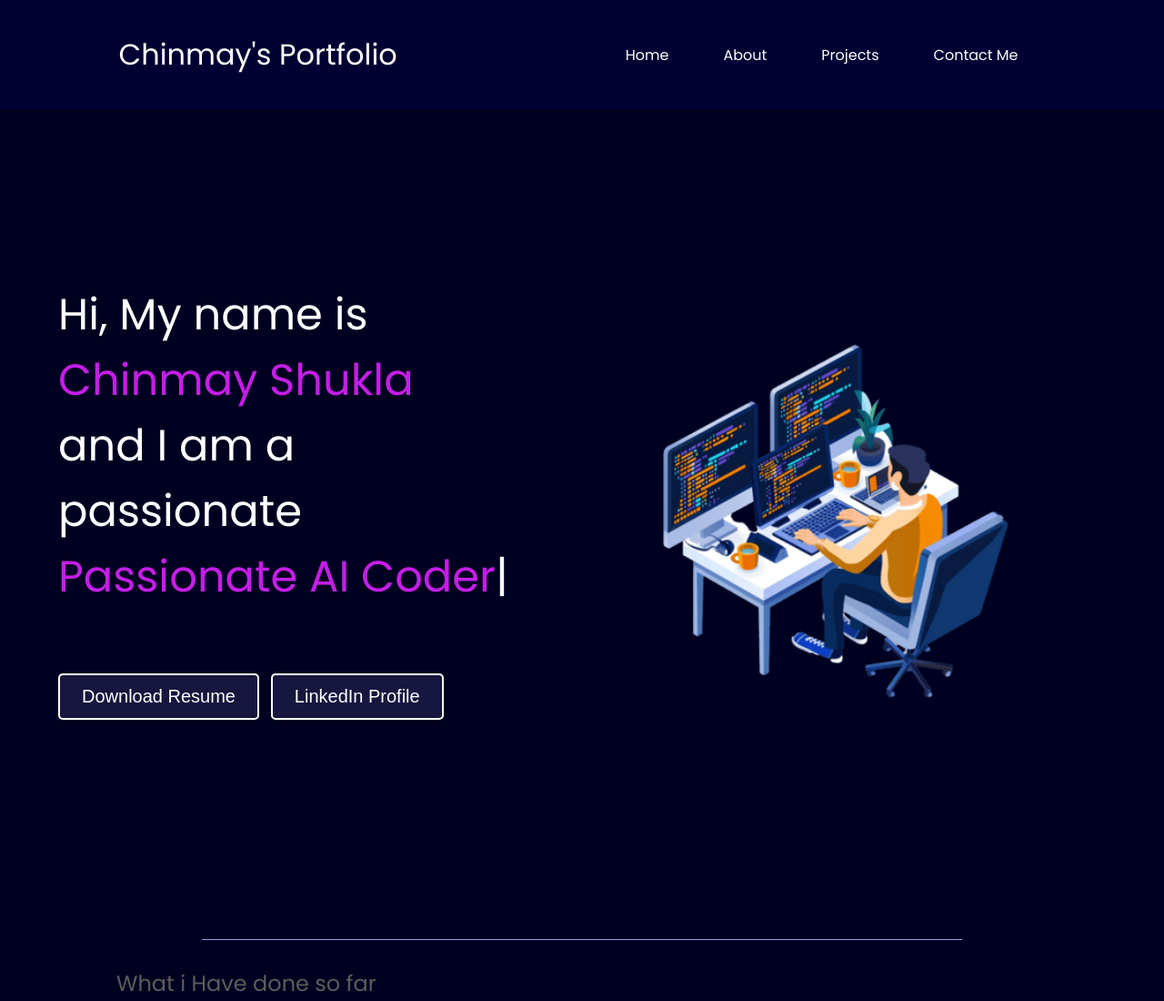
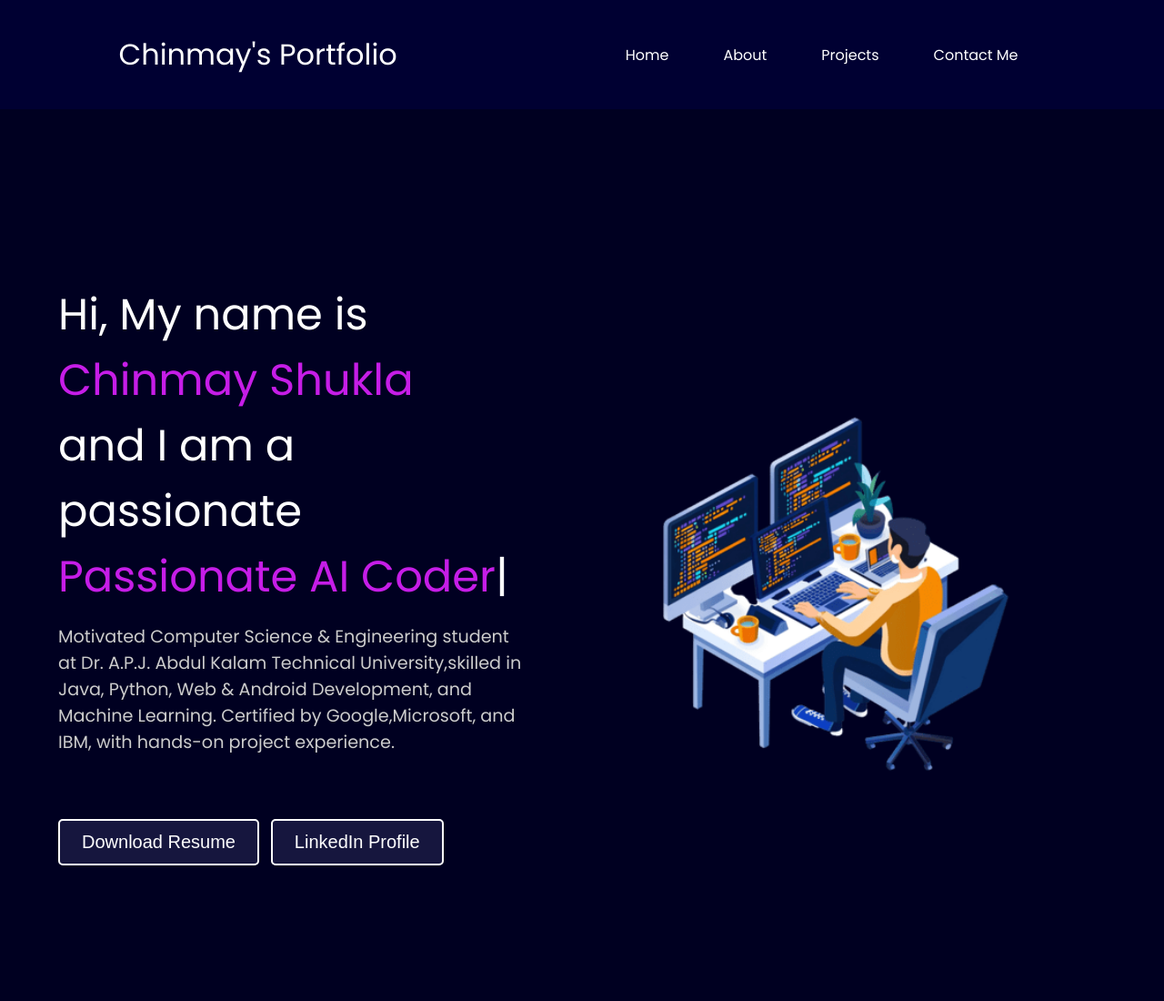
Before and after one commit to ChinmayShukla04/Portfolio-Website, a plain HTML site: page index.html in a window 1280 px wide. Shown: the top 1100 px of the page at 91% size. Drawn offline with nearby package versions, Linux system fonts and the light colour scheme.

Commit message:
Update index.html

```diff
--- a/index.html
+++ b/index.html
@@ -210,6 +210,9 @@
                 <div>and I am a passionate</div>
                 <!-- <div> Web Developer</div> -->
                  <span id="element"></span>
+                <p style="font-size: 1.2rem; margin-top: 15px; color: #ccc;">
+                    Motivated Computer Science & Engineering student at Dr. A.P.J. Abdul Kalam Technical University,skilled in Java, Python, Web & Android Development, and Machine Learning. Certified by Google,Microsoft, and IBM, with hands-on project experience.
+                </p>
                  <div class="buttons">
                      <button class="btn">Download Resume</button>
                      <button class="btn">LinkedIn Profile</button>
```
